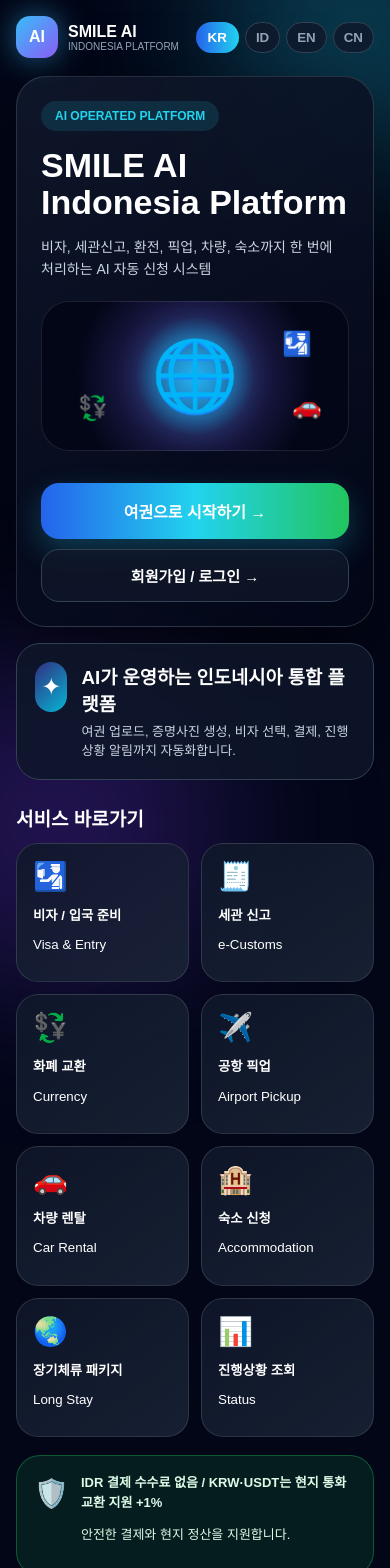
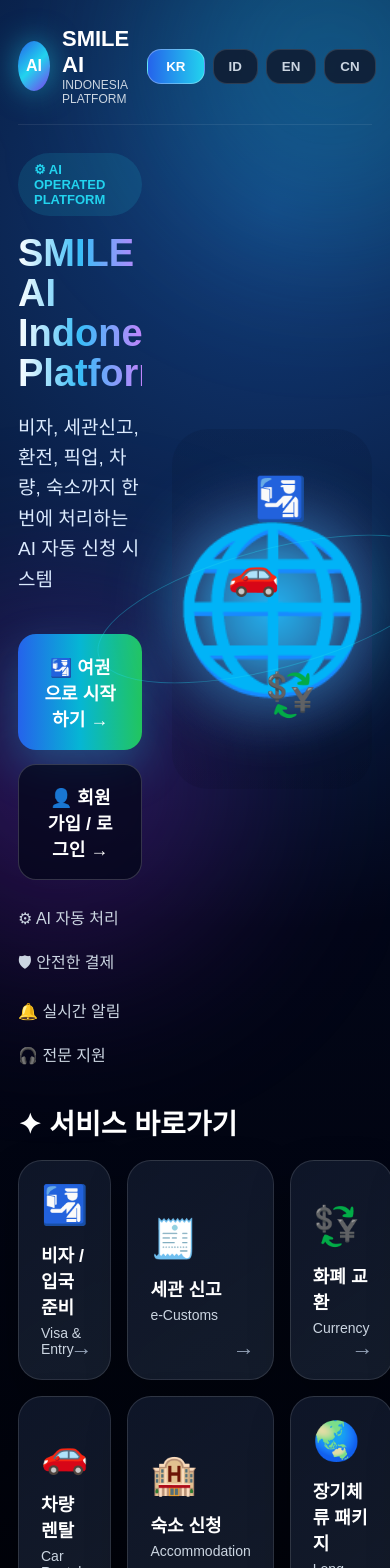
Before and after one commit to smile8822/indonesia-platform, a React (Vite) app: page / in a window 390 px wide. Shown: the top 1568 px of the page. Built offline with nearby package versions, Linux system fonts and the light colour scheme; the HTML template or start-up script is replaced by a standard one.

Commit message:
Refactor App component for improved structure and styling

```diff
--- a/src/App.jsx
+++ b/src/App.jsx
@@ -9,258 +9,352 @@ export default function App() {
 
   const T = {
     KR: {
-      hero: "AI가 운영하는 인도네시아 통합 플랫폼",
       title: "SMILE AI Indonesia Platform",
-      sub: "비자, 세관신고, 환전, 픽업, 차량, 숙소까지 한 번에 처리하는 AI 자동 신청 시스템",
+      subtitle: "비자, 세관신고, 환전, 픽업, 차량, 숙소까지 한 번에 처리하는 AI 자동 신청 시스템",
       start: "여권으로 시작하기",
-      login: "회원가입 / 로그인",
+      auth: "회원가입 / 로그인",
       services: "서비스 바로가기",
+      visa: "비자 / 입국 준비",
+      customs: "세관 신고",
+      exchange: "화폐 교환",
+      pickup: "공항 픽업",
+      car: "차량 렌탈",
+      stay: "숙소 신청",
+      long: "장기체류 패키지",
+      status: "진행상황 조회",
       payment: "IDR 결제 수수료 없음 / KRW·USDT는 현지 통화 교환 지원 +1%",
       consult: "법인 설립 및 기타 문의는 메신저로 문의하세요.",
       signup: "회원가입",
+      login: "로그인",
       name: "이름",
       email: "이메일",
       phone: "전화번호",
+      password: "비밀번호",
       agree: "개인정보 수집 및 1년 보관 후 자동삭제에 동의합니다.",
       submit: "가입하고 시작하기",
-      back: "돌아가기"
+      loginBtn: "로그인",
+      kakao: "카카오톡 상담",
+      whatsapp: "WhatsApp 상담"
     },
     ID: {
-      hero: "Platform Indonesia yang Dioperasikan AI",
       title: "SMILE AI Indonesia Platform",
-      sub: "Visa, e-Customs, exchange, pickup, rental mobil, dan akomodasi dalam satu sistem AI",
+      subtitle: "Visa, e-Customs, exchange, pickup, rental mobil, dan akomodasi dalam satu sistem AI",
       start: "Mulai dengan Paspor",
-      login: "Daftar / Login",
+      auth: "Daftar / Login",
       services: "Layanan",
-      payment: "Pembayaran IDR tanpa biaya / KRW·USDT +1% dukungan konversi",
+      visa: "Visa / Masuk",
+      customs: "e-Customs",
+      exchange: "Penukaran Uang",
+      pickup: "Pickup Bandara",
+      car: "Rental Mobil",
+      stay: "Akomodasi",
+      long: "Paket Long Stay",
+      status: "Cek Status",
+      payment: "Pembayaran IDR tanpa biaya / KRW·USDT +1%",
       consult: "Untuk pendirian perusahaan dan pertanyaan lain, hubungi messenger.",
       signup: "Daftar",
+      login: "Login",
       name: "Nama",
       email: "Email",
       phone: "Nomor Telepon",
+      password: "Password",
       agree: "Saya setuju data disimpan hingga 1 tahun lalu dihapus otomatis.",
       submit: "Daftar dan Mulai",
-      back: "Kembali"
+      loginBtn: "Login",
+      kakao: "KakaoTalk",
+      whatsapp: "WhatsApp"
     },
     EN: {
-      hero: "AI-operated Indonesia service platform",
       title: "SMILE AI Indonesia Platform",
-      sub: "Visa, customs, exchange, pickup, car rental, and accommodation in one AI-powered system",
+      subtitle: "AI-powered system for visa, customs, exchange, pickup, car rental, and accommodation",
       start: "Start with Passport",
-      login: "Sign up / Login",
+      auth: "Sign Up / Login",
       services: "Services",
+      visa: "Visa / Entry",
+      customs: "e-Customs",
+      exchange: "Currency Exchange",
+      pickup: "Airport Pickup",
+      car: "Car Rental",
+      stay: "Accommodation",
+      long: "Long Stay Package",
+      status: "Check Status",
       payment: "No fee for IDR / KRW·USDT includes +1% local currency support",
       consult: "For company setup and other inquiries, contact us via messenger.",
       signup: "Sign Up",
+      login: "Login",
       name: "Name",
       email: "Email",
       phone: "Phone",
+      password: "Password",
       agree: "I agree to data storage for up to 1 year and automatic deletion.",
       submit: "Sign Up and Start",
-      back: "Back"
+      loginBtn: "Login",
+      kakao: "KakaoTalk",
+      whatsapp: "WhatsApp"
     },
     CN: {
-      hero: "AI 运营的印尼综合服务平台",
       title: "SMILE AI 印尼平台",
-      sub: "签证、海关申报、换汇、接送、租车、住宿，一站式 AI 自动申请系统",
+      subtitle: "签证、海关申报、换汇、接送、租车、住宿，一站式 AI 自动申请系统",
       start: "用护照开始",
-      login: "注册 / 登录",
+      auth: "注册 / 登录",
       services: "服务入口",
+      visa: "签证 / 入境准备",
+      customs: "海关申报",
+      exchange: "货币兑换",
+      pickup: "机场接送",
+      car: "车辆租赁",
+      stay: "住宿申请",
+      long: "长期居留套餐",
+      status: "查询进度",
       payment: "IDR 无手续费 / KRW·USDT 含本地货币兑换支持 +1%",
       consult: "公司设立及其他问题请通过聊天工具咨询。",
       signup: "注册",
+      login: "登录",
       name: "姓名",
       email: "电子邮件",
       phone: "电话号码",
+      password: "密码",
       agree: "我同意资料最多保存1年后自动删除。",
       submit: "注册并开始",
-      back: "返回"
+      loginBtn: "登录",
+      kakao: "KakaoTalk 咨询",
+      whatsapp: "WhatsApp 咨询"
     }
   };
 
   const t = T[lang];
 
   const services = [
-    ["🛂", "비자 / 입국 준비", "Visa & Entry"],
-    ["🧾", "세관 신고", "e-Customs"],
-    ["💱", "화폐 교환", "Currency"],
-    ["✈️", "공항 픽업", "Airport Pickup"],
-    ["🚗", "차량 렌탈", "Car Rental"],
-    ["🏨", "숙소 신청", "Accommodation"],
-    ["🌏", "장기체류 패키지", "Long Stay"],
-    ["📊", "진행상황 조회", "Status"]
+    ["🛂", t.visa, "Visa & Entry"],
+    ["🧾", t.customs, "e-Customs"],
+    ["💱", t.exchange, "Currency"],
+    ["✈️", t.pickup, "Airport Pickup"],
+    ["🚗", t.car, "Car Rental"],
+    ["🏨", t.stay, "Accommodation"],
+    ["🌏", t.long, "Long Stay"],
+    ["📊", t.status, "Status"]
   ];
 
   return (
     <div style={s.app}>
-      <div style={s.bgOrb1}></div>
-      <div style={s.bgOrb2}></div>
+      <div style={s.orb1}></div>
+      <div style={s.orb2}></div>
 
-      <main style={s.phone}>
+      <main style={s.wrap}>
         <header style={s.header}>
-          <div style={s.logoWrap}>
+          <div style={s.logoBox}>
             <div style={s.logo}>AI</div>
             <div>
-              <b>SMILE AI</b>
-              <p style={s.logoSub}>INDONESIA PLATFORM</p>
+              <div style={s.logoText}>SMILE AI</div>
+              <div style={s.logoSub}>INDONESIA PLATFORM</div>
             </div>
           </div>
 
           <div style={s.langs}>
-            {["KR", "ID", "EN", "CN"].map((l) => (
+            {["KR", "ID", "EN", "CN"].map((x) => (
               <button
-                key={l}
-                onClick={() => setLang(l)}
-                style={lang === l ? s.langOn : s.lang}
+                key={x}
+                onClick={() => setLang(x)}
+                style={lang === x ? s.langOn : s.lang}
               >
-                {l}
+                {x}
               </button>
             ))}
           </div>
         </header>
 
-        {page === "home" ? (
+        {page === "home" && (
           <>
             <section style={s.hero}>
-              <div style={s.badge}>AI OPERATED PLATFORM</div>
-              <h1 style={s.title}>{t.title}</h1>
-              <p style={s.heroText}>{t.sub}</p>
+              <div style={s.heroLeft}>
+                <div style={s.badge}>⚙ AI OPERATED PLATFORM</div>
+                <h1 style={s.title}>{t.title}</h1>
+                <p style={s.sub}>{t.subtitle}</p>
 
-              <div style={s.globe}>
-                <div style={s.globeInner}>🌐</div>
-                <span style={s.float1}>🛂</span>
-                <span style={s.float2}>🚗</span>
-                <span style={s.float3}>💱</span>
+                <button style={s.primary} onClick={() => setPage("signup")}>
+                  🛂 {t.start} →
+                </button>
+
+                <button style={s.secondary} onClick={() => setPage("login")}>
+                  👤 {t.auth} →
+                </button>
+
+                <div style={s.features}>
+                  <span>⚙ AI 자동 처리</span>
+                  <span>🛡 안전한 결제</span>
+                  <span>🔔 실시간 알림</span>
+                  <span>🎧 전문 지원</span>
+                </div>
               </div>
 
-              <button style={s.primary} onClick={() => setPage("signup")}>
-                {t.start} →
+              <div style={s.heroRight}>
+                <div style={s.globe}>🌐</div>
+                <div style={s.floatA}>🛂</div>
+                <div style={s.floatB}>🚗</div>
+                <div style={s.floatC}>💱</div>
+                <div style={s.ring}></div>
+              </div>
+            </section>
+
+            <h2 style={s.sectionTitle}>✦ {t.services}</h2>
+
+            <section style={s.grid}>
+              {services.map((item, i) => (
+                <button key={i} style={s.card}>
+                  <div style={s.cardIcon}>{item[0]}</div>
+                  <div style={s.cardTitle}>{item[1]}</div>
+                  <div style={s.cardSub}>{item[2]}</div>
+                  <div style={s.arrow}>→</div>
+                </button>
+              ))}
+            </section>
+
+            <section style={s.bottom}>
+              <div style={s.pay}>
+                <div style={s.shield}>🛡</div>
+                <div>
+                  <b>{t.payment}</b>
+                  <p>안전하고 투명한 결제 시스템을 제공합니다.</p>
+                </div>
+              </div>
+
+              <button style={s.kakao} onClick={() => window.open(KAKAO, "_blank")}>
+                💬 {t.kakao}
               </button>
-              <button style={s.secondary} onClick={() => setPage("signup")}>
-                {t.login} →
+
+              <button style={s.whatsapp} onClick={() => window.open(WHATSAPP, "_blank")}>
+                🟢 {t.whatsapp}
+                <small>+82 10-2737-8821</small>
               </button>
             </section>
 
-            <section style={s.aiCard}>
-              <div style={s.aiIcon}>✦</div>
-              <div>
-                <h3 style={s.aiTitle}>{t.hero}</h3>
-                <p style={s.aiText}>
-                  여권 업로드, 증명사진 생성, 비자 선택, 결제, 진행상황 알림까지 자동화합니다.
-                </p>
-              </div>
-            </section>
-
-            <h2 style={s.sectionTitle}>{t.services}</h2>
-
-            <div style={s.grid}>
-              {services.map((x, i) => (
-                <button key={i} style={s.service}>
-                  <div style={s.icon}>{x[0]}</div>
-                  <b>{x[1]}</b>
-                  <p>{x[2]}</p>
-                </button>
-              ))}
-            </div>
-
-            <section style={s.payment}>
-              <div style={s.shield}>🛡️</div>
-              <div>
-                <b>{t.payment}</b>
-                <p>안전한 결제와 현지 정산을 지원합니다.</p>
-              </div>
-            </section>
-
-            <section style={s.consult}>
-              <h3>상담 및 문의</h3>
-              <p>{t.consult}</p>
-
-              <div style={s.two}>
-                <button style={s.kakao} onClick={() => window.open(KAKAO, "_blank")}>
-                  💬 카카오톡 상담
-                </button>
-                <button style={s.whatsapp} onClick={() => window.open(WHATSAPP, "_blank")}>
-                  🟢 WhatsApp 상담
-                </button>
-              </div>
-            </section>
-
+            <p style={s.consult}>{t.consult}</p>
             <footer style={s.footer}>© 2026 SMILE AI Indonesia Platform</footer>
           </>
-        ) : (
-          <section style={s.signup}>
-            <button style={s.back} onClick={() => setPage("home")}>← {t.back}</button>
+        )}
 
-            <div style={s.signupIcon}>👤</div>
-            <h1>{t.signup}</h1>
-            <p style={s.heroText}>SMILE AI 플랫폼의 모든 서비스를 이용해보세요.</p>
+        {page === "signup" && (
+          <AuthBox
+            type="signup"
+            t={t}
+            lang={lang}
+            setLang={setLang}
+            setPage={setPage}
+          />
+        )}
 
-            <input style={s.input} placeholder={t.name} />
-            <input style={s.input} placeholder={t.email} />
-            <input style={s.input} placeholder={t.phone} />
-
-            <label style={s.check}>
-              <input type="checkbox" />
-              <span>{t.agree}</span>
-            </label>
-
-            <button
-              style={s.primary}
-              onClick={() =>
-                window.open(
-                  WHATSAPP + "?text=" + encodeURIComponent("회원가입 후 서비스 신청 문의합니다."),
-                  "_blank"
-                )
-              }
-            >
-              {t.submit} →
-            </button>
-
-            <button style={s.secondary} onClick={() => window.open(KAKAO, "_blank")}>
-              카카오톡으로 문의
-            </button>
-          </section>
+        {page === "login" && (
+          <AuthBox
+            type="login"
+            t={t}
+            lang={lang}
+            setLang={setLang}
+            setPage={setPage}
+          />
         )}
       </main>
     </div>
   );
 }
 
+function AuthBox({ type, t, lang, setLang, setPage }) {
+  return (
+    <section style={s.authWrap}>
+      <div style={s.authTop}>
+        <button style={s.back} onClick={() => setPage("home")}>←</button>
+        <div style={s.langs}>
+          {["KR", "ID", "EN", "CN"].map((x) => (
+            <button
+              key={x}
+              onClick={() => setLang(x)}
+              style={lang === x ? s.langOn : s.lang}
+            >
+              {x}
+            </button>
+          ))}
+        </div>
+      </div>
+
+      <div style={s.authCard}>
+        <div style={s.authIcon}>{type === "signup" ? "👤" : "🔐"}</div>
+        <h1>{type === "signup" ? t.signup : t.login}</h1>
+        <p style={s.authSub}>SMILE AI 플랫폼의 모든 서비스를 이용해보세요.</p>
+
+        {type === "signup" && <input style={s.input} placeholder={t.name} />}
+        <input style={s.input} placeholder={t.email} />
+        {type === "signup" && <input style={s.input} placeholder={t.phone} />}
+        {type === "login" && <input style={s.input} placeholder={t.password} type="password" />}
+
+        {type === "signup" && (
+          <label style={s.check}>
+            <input type="checkbox" />
+            <span>{t.agree}</span>
+          </label>
+        )}
+
+        <button
+          style={s.primary}
+          onClick={() =>
+            window.open(
+              WHATSAPP + "?text=" + encodeURIComponent("SMILE AI 서비스 신청 문의합니다."),
+              "_blank"
+            )
+          }
+        >
+          {type === "signup" ? t.submit : t.loginBtn} →
+        </button>
+
+        <button style={s.kakaoOutline} onClick={() => window.open(KAKAO, "_blank")}>
+          💬 카카오톡으로 문의
+        </button>
+
+        <p style={s.switchText}>
+          {type === "signup" ? "이미 계정이 있으신가요?" : "계정이 없으신가요?"}{" "}
+          <button
+            style={s.linkBtn}
+            onClick={() => setPage(type === "signup" ? "login" : "signup")}
+          >
+            {type === "signup" ? t.login : t.signup}
+          </button>
+        </p>
+      </div>
+    </section>
+  );
+}
+
 const s = {
   app: {
     minHeight: "100vh",
-    background: "#020617",
+    background: "radial-gradient(circle at 70% 10%, #123b7a 0%, #020617 38%, #000 100%)",
     color: "white",
     fontFamily: "Arial, sans-serif",
-    display: "flex",
-    justifyContent: "center",
     position: "relative",
-    overflow: "hidden"
+    overflowX: "hidden"
   },
-  bgOrb1: {
+  orb1: {
     position: "fixed",
-    top: "-120px",
-    right: "-120px",
-    width: "300px",
-    height: "300px",
+    width: 360,
+    height: 360,
+    right: -120,
+    top: -120,
     borderRadius: "50%",
-    background: "rgba(34,211,238,0.25)",
-    filter: "blur(70px)"
-  },
-  bgOrb2: {
-    position: "fixed",
-    bottom: "-140px",
-    left: "-100px",
-    width: "320px",
-    height: "320px",
-    borderRadius: "50%",
-    background: "rgba(124,58,237,0.28)",
+    background: "rgba(34,211,238,.23)",
     filter: "blur(80px)"
   },
-  phone: {
-    width: "100%",
-    maxWidth: "430px",
-    padding: "16px",
+  orb2: {
+    position: "fixed",
+    width: 360,
+    height: 360,
+    left: -120,
+    bottom: -120,
+    borderRadius: "50%",
+    background: "rgba(147,51,234,.25)",
+    filter: "blur(90px)"
+  },
+  wrap: {
+    width: "min(1180px, 100%)",
+    margin: "0 auto",
+    padding: "26px 18px",
     position: "relative",
     zIndex: 2
   },
@@ -268,193 +362,228 @@ const s = {
     display: "flex",
     justifyContent: "space-between",
     alignItems: "center",
-    marginBottom: "18px"
+    borderBottom: "1px solid rgba(255,255,255,.08)",
+    paddingBottom: 18,
+    marginBottom: 28
   },
-  logoWrap: { display: "flex", alignItems: "center", gap: "10px" },
+  logoBox: { display: "flex", alignItems: "center", gap: 12 },
   logo: {
-    width: "42px",
-    height: "42px",
-    borderRadius: "14px",
+    width: 50,
+    height: 50,
+    borderRadius: "50%",
     display: "grid",
     placeItems: "center",
-    fontWeight: "bold",
-    background: "linear-gradient(135deg,#38bdf8,#8b5cf6)",
-    boxShadow: "0 0 30px rgba(56,189,248,.5)"
+    fontWeight: 900,
+    background: "linear-gradient(135deg,#2563eb,#22d3ee,#7c3aed)",
+    boxShadow: "0 0 30px rgba(34,211,238,.55)"
   },
-  logoSub: { margin: 0, fontSize: "10px", color: "#94a3b8" },
-  langs: { display: "flex", gap: "6px" },
+  logoText: { fontSize: 22, fontWeight: 900 },
+  logoSub: { color: "#cbd5e1", fontSize: 12 },
+  langs: { display: "flex", gap: 8 },
   lang: {
+    padding: "9px 15px",
+    borderRadius: 14,
     background: "rgba(15,23,42,.8)",
-    color: "#94a3b8",
-    border: "1px solid #334155",
-    borderRadius: "999px",
-    padding: "7px 10px",
-    fontWeight: "bold"
+    color: "#cbd5e1",
+    border: "1px solid rgba(255,255,255,.12)",
+    fontWeight: 800
   },
   langOn: {
+    padding: "9px 18px",
+    borderRadius: 14,
     background: "linear-gradient(90deg,#2563eb,#22d3ee)",
     color: "white",
-    border: "none",
-    borderRadius: "999px",
-    padding: "7px 12px",
-    fontWeight: "bold"
+    border: "1px solid rgba(255,255,255,.3)",
+    fontWeight: 900
   },
   hero: {
-    border: "1px solid rgba(255,255,255,.14)",
-    borderRadius: "30px",
-    padding: "24px",
-    background: "linear-gradient(145deg,rgba(15,23,42,.95),rgba(2,6,23,.8))",
-    boxShadow: "0 30px 80px rgba(0,0,0,.5)"
+    display: "grid",
+    gridTemplateColumns: "1fr 1fr",
+    gap: 30,
+    alignItems: "center"
   },
+  heroLeft: { minWidth: 0 },
   badge: {
     display: "inline-block",
-    padding: "8px 14px",
-    borderRadius: "999px",
+    padding: "9px 16px",
+    borderRadius: 999,
     background: "rgba(34,211,238,.13)",
     color: "#22d3ee",
-    fontSize: "12px",
-    fontWeight: "bold",
-    marginBottom: "16px"
+    fontSize: 13,
+    fontWeight: 900,
+    marginBottom: 18
   },
-  title: { fontSize: "34px", lineHeight: "1.1", margin: "0 0 12px" },
-  heroText: { color: "#cbd5e1", lineHeight: "1.6", fontSize: "14px" },
-  globe: {
-    height: "150px",
-    margin: "20px 0",
-    borderRadius: "28px",
-    background: "radial-gradient(circle,#0ea5e9 0%,#1e1b4b 35%,#020617 70%)",
-    display: "grid",
-    placeItems: "center",
-    position: "relative",
-    border: "1px solid rgba(255,255,255,.1)"
+  title: {
+    fontSize: "clamp(38px, 6vw, 64px)",
+    lineHeight: 1.05,
+    margin: "0 0 16px",
+    background: "linear-gradient(90deg,#fff,#38bdf8,#c084fc)",
+    WebkitBackgroundClip: "text",
+    color: "transparent"
   },
-  globeInner: { fontSize: "70px", filter: "drop-shadow(0 0 20px #38bdf8)" },
-  float1: { position: "absolute", right: "36px", top: "28px", fontSize: "24px" },
-  float2: { position: "absolute", right: "26px", bottom: "30px", fontSize: "24px" },
-  float3: { position: "absolute", left: "36px", bottom: "28px", fontSize: "24px" },
+  sub: { color: "#dbeafe", fontSize: 19, lineHeight: 1.6, maxWidth: 560 },
   primary: {
     width: "100%",
-    padding: "16px",
-    borderRadius: "18px",
+    maxWidth: 440,
+    marginTop: 20,
+    padding: "19px 24px",
+    borderRadius: 18,
     border: "none",
-    background: "linear-gradient(90deg,#2563eb,#22d3ee,#22c55e)",
+    background: "linear-gradient(90deg,#2563eb,#06b6d4,#22c55e)",
     color: "white",
-    fontSize: "16px",
-    fontWeight: "bold",
-    boxShadow: "0 12px 30px rgba(34,211,238,.25)",
-    marginTop: "12px"
+    fontSize: 18,
+    fontWeight: 900,
+    boxShadow: "0 18px 45px rgba(34,211,238,.28)"
   },
   secondary: {
     width: "100%",
-    padding: "15px",
-    borderRadius: "18px",
-    border: "1px solid #334155",
-    background: "rgba(15,23,42,.8)",
+    maxWidth: 440,
+    marginTop: 14,
+    padding: "18px 24px",
+    borderRadius: 18,
+    border: "1px solid rgba(255,255,255,.18)",
+    background: "rgba(2,6,23,.72)",
     color: "white",
-    fontSize: "15px",
-    fontWeight: "bold",
-    marginTop: "10px"
+    fontSize: 18,
+    fontWeight: 900
   },
-  aiCard: {
-    marginTop: "16px",
-    padding: "18px",
-    borderRadius: "24px",
+  features: {
     display: "flex",
-    gap: "14px",
-    background: "rgba(15,23,42,.85)",
-    border: "1px solid #334155"
+    flexWrap: "wrap",
+    gap: 20,
+    marginTop: 25,
+    color: "#cbd5e1"
   },
-  aiIcon: {
-    width: "50px",
-    height: "50px",
-    borderRadius: "16px",
+  heroRight: {
+    minHeight: 360,
+    borderRadius: 36,
+    position: "relative",
     display: "grid",
     placeItems: "center",
-    background: "linear-gradient(135deg,#312e81,#06b6d4)",
-    fontSize: "24px"
+    background: "radial-gradient(circle,#0ea5e9 0%,#1e1b4b 36%,rgba(2,6,23,.1) 70%)"
   },
-  aiTitle: { margin: "0 0 6px" },
-  aiText: { margin: 0, color: "#cbd5e1", fontSize: "13px", lineHeight: "1.5" },
-  sectionTitle: { margin: "24px 0 12px", fontSize: "19px" },
-  grid: { display: "grid", gridTemplateColumns: "1fr 1fr", gap: "12px" },
-  service: {
-    minHeight: "118px",
+  globe: { fontSize: 160, filter: "drop-shadow(0 0 35px #38bdf8)" },
+  ring: {
+    position: "absolute",
+    width: 360,
+    height: 120,
+    border: "1px solid rgba(34,211,238,.35)",
+    borderRadius: "50%",
+    transform: "rotate(-15deg)"
+  },
+  floatA: { position: "absolute", top: 45, right: 65, fontSize: 42 },
+  floatB: { position: "absolute", left: 55, top: 120, fontSize: 42 },
+  floatC: { position: "absolute", right: 55, bottom: 70, fontSize: 42 },
+  sectionTitle: { fontSize: 28, margin: "36px 0 18px" },
+  grid: {
+    display: "grid",
+    gridTemplateColumns: "repeat(4, 1fr)",
+    gap: 16
+  },
+  card: {
+    minHeight: 128,
+    padding: 22,
+    borderRadius: 24,
     textAlign: "left",
-    padding: "16px",
-    borderRadius: "22px",
     color: "white",
+    background: "linear-gradient(145deg,rgba(15,23,42,.92),rgba(30,41,59,.65))",
     border: "1px solid rgba(255,255,255,.12)",
-    background: "linear-gradient(145deg,rgba(15,23,42,.9),rgba(30,41,59,.75))"
+    boxShadow: "0 18px 40px rgba(0,0,0,.25)",
+    position: "relative"
   },
-  icon: { fontSize: "28px", marginBottom: "12px" },
-  payment: {
-    marginTop: "18px",
+  cardIcon: { fontSize: 38, marginBottom: 14 },
+  cardTitle: { fontSize: 18, fontWeight: 900 },
+  cardSub: { color: "#cbd5e1", fontSize: 14, marginTop: 6 },
+  arrow: { position: "absolute", right: 18, bottom: 18, color: "#94a3b8", fontSize: 22 },
+  bottom: {
+    display: "grid",
+    gridTemplateColumns: "1.6fr .65fr .65fr",
+    gap: 16,
+    marginTop: 24
+  },
+  pay: {
     display: "flex",
-    gap: "12px",
-    padding: "17px",
-    borderRadius: "24px",
-    background: "rgba(34,197,94,.12)",
-    border: "1px solid rgba(34,197,94,.35)",
-    color: "#dcfce7",
-    fontSize: "13px",
-    lineHeight: "1.5"
+    gap: 14,
+    alignItems: "center",
+    padding: 20,
+    borderRadius: 24,
+    background: "rgba(37,99,235,.16)",
+    border: "1px solid rgba(59,130,246,.45)"
   },
-  shield: { fontSize: "28px" },
-  consult: {
-    marginTop: "16px",
-    padding: "18px",
-    borderRadius: "24px",
-    background: "rgba(255,255,255,.06)",
-    border: "1px solid #334155",
-    color: "#cbd5e1",
-    fontSize: "13px",
-    lineHeight: "1.5"
-  },
-  two: { display: "grid", gridTemplateColumns: "1fr 1fr", gap: "10px", marginTop: "12px" },
+  shield: { fontSize: 42 },
   kakao: {
-    padding: "15px",
-    borderRadius: "16px",
     border: "none",
+    borderRadius: 20,
     background: "#fde047",
     color: "#111827",
-    fontWeight: "bold"
+    fontWeight: 900,
+    fontSize: 17
   },
   whatsapp: {
-    padding: "15px",
-    borderRadius: "16px",
     border: "none",
+    borderRadius: 20,
     background: "#22c55e",
     color: "white",
-    fontWeight: "bold"
+    fontWeight: 900,
+    fontSize: 17,
+    display: "grid",
+    placeItems: "center"
   },
-  footer: { textAlign: "center", color: "#64748b", fontSize: "12px", margin: "24px 0" },
-  signup: {
-    marginTop: "10px",
-    padding: "24px",
-    borderRadius: "30px",
-    background: "rgba(15,23,42,.92)",
-    border: "1px solid #334155"
+  consult: { color: "#cbd5e1", marginTop: 18 },
+  footer: { textAlign: "center", color: "#64748b", margin: "28px 0" },
+  authWrap: { maxWidth: 620, margin: "0 auto" },
+  authTop: { display: "flex", justifyContent: "space-between", alignItems: "center", marginBottom: 18 },
+  back: { background: "transparent", border: "none", color: "white", fontSize: 26 },
+  authCard: {
+    padding: 34,
+    borderRadius: 34,
+    background: "rgba(15,23,42,.88)",
+    border: "1px solid rgba(255,255,255,.14)",
+    boxShadow: "0 30px 90px rgba(0,0,0,.45)",
+    textAlign: "center"
   },
-  back: { background: "none", border: "none", color: "white", fontSize: "15px", marginBottom: "16px" },
-  signupIcon: {
-    width: "84px",
-    height: "84px",
+  authIcon: {
+    width: 96,
+    height: 96,
     borderRadius: "50%",
+    margin: "0 auto 18px",
     display: "grid",
     placeItems: "center",
-    margin: "0 auto 18px",
-    background: "radial-gradient(circle,#8b5cf6,#1e1b4b)",
-    fontSize: "38px"
+    fontSize: 42,
+    background: "radial-gradient(circle,#7c3aed,#1e1b4b)",
+    boxShadow: "0 0 40px rgba(124,58,237,.55)"
   },
+  authSub: { color: "#cbd5e1" },
   input: {
     width: "100%",
     boxSizing: "border-box",
-    marginTop: "12px",
-    padding: "15px",
-    borderRadius: "16px",
-    border: "1px solid #334155",
-    background: "#020617",
-    color: "white"
+    marginTop: 14,
+    padding: 17,
+    borderRadius: 16,
+    border: "1px solid rgba(255,255,255,.12)",
+    background: "rgba(2,6,23,.75)",
+    color: "white",
+    fontSize: 16
   },
-  check: { display: "flex", gap: "10px", marginTop: "14px", color: "#cbd5e1", fontSize: "13px", lineHeight: "1.5" }
+  check: {
+    marginTop: 16,
+    display: "flex",
+    gap: 10,
+    textAlign: "left",
+    color: "#cbd5e1",
+    fontSize: 14
+  },
+  kakaoOutline: {
+    width: "100%",
+    padding: 16,
+    marginTop: 14,
+    borderRadius: 16,
+    background: "transparent",
+    color: "#fde047",
+    border: "1px solid #fde047",
+    fontWeight: 900,
+    fontSize: 16
+  },
+  switchText: { color: "#cbd5e1", marginTop: 18 },
+  linkBtn: { background: "none", border: "none", color: "#38bdf8", fontWeight: 900 }
 };
```
